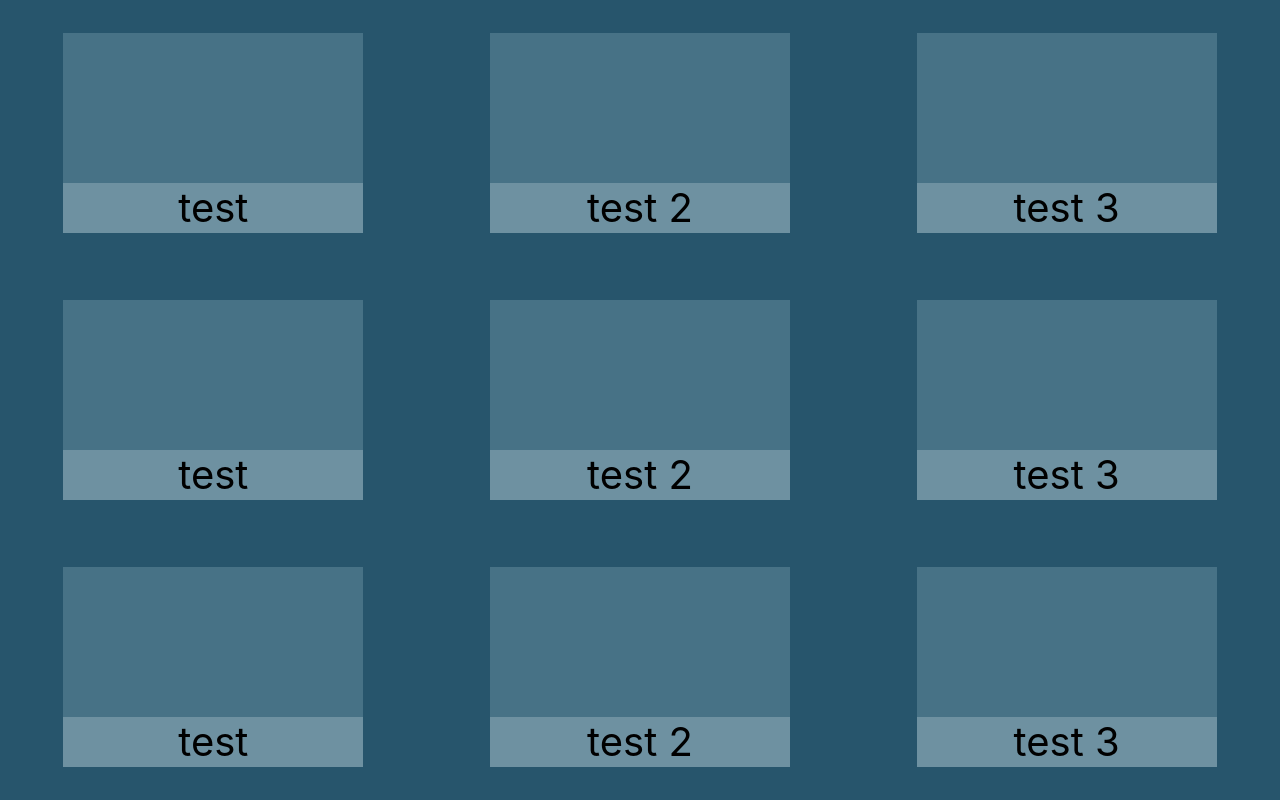
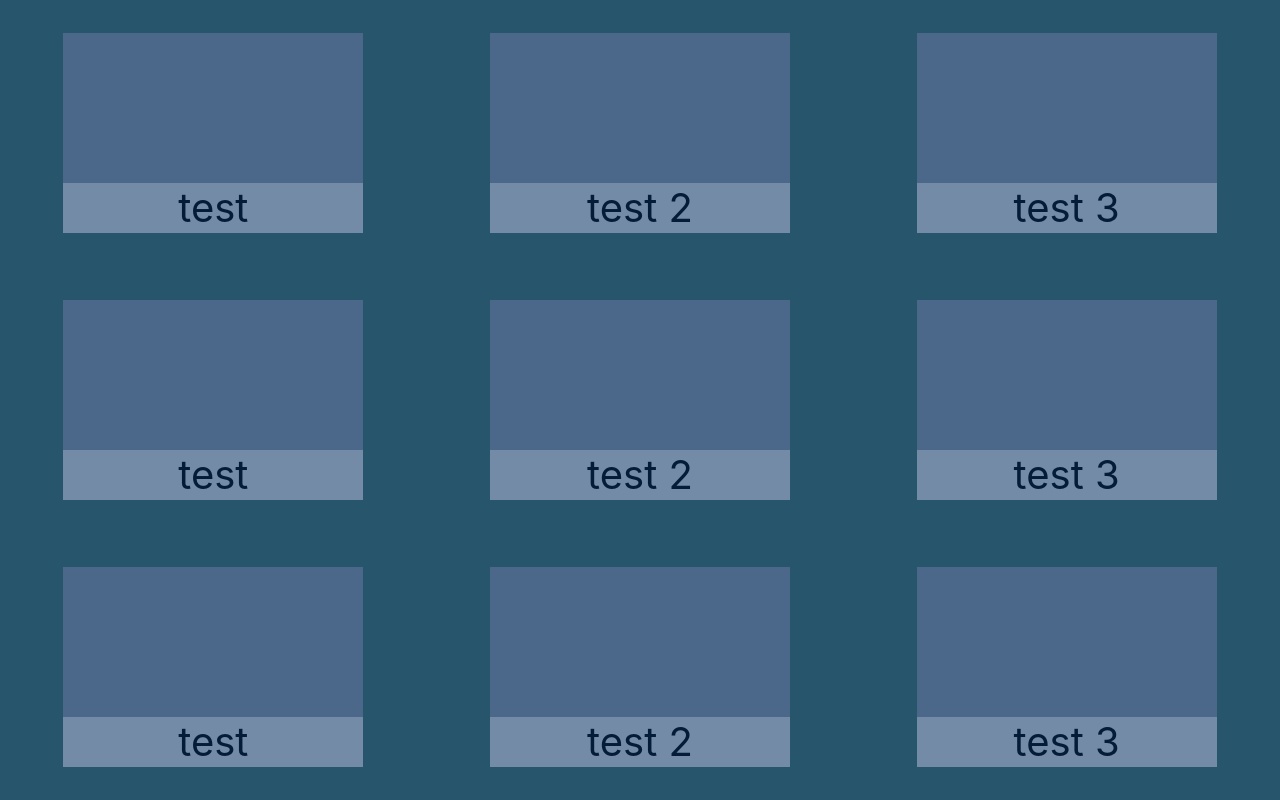
Before and after one commit to yodahekinsew/CreativeComputingWebsite, a React (Create React App) app in the folder creativecomputing/: page / in a window 1280 px wide. Built offline with nearby package versions, Linux system fonts and the light colour scheme.

Commit message:
made modules layout

```diff
--- a/creativecomputing/package.json
+++ b/creativecomputing/package.json
@@ -8,7 +8,8 @@
     "react": "^16.8.4",
     "react-dom": "^16.8.4",
     "react-redux": "^6.0.1",
-    "react-scripts": "^2.1.8"
+    "react-scripts": "^2.1.8",
+    "redux": "^4.0.1"
   },
   "scripts": {
     "start": "react-scripts start",
--- a/creativecomputing/src/actions/index.js
+++ b/creativecomputing/src/actions/index.js
@@ -1,4 +1,5 @@
-export const changeDisplay = (module) => ({
-  type: 'CHANGE_TAB',
+export const changeDisplay = (display, module) => ({
+  type: 'CHANGE_DISPLAY',
+  display: display,
   module: module,
 })
--- a/creativecomputing/src/components/home.js
+++ b/creativecomputing/src/components/home.js
@@ -3,6 +3,8 @@ import '../App.css';
 import Mission from "./mission.js"
 import Modules from './moduleLayout.js'
 import Projects from "./projects.js"
+import { connect } from 'react-redux';
+import {changeDisplay} from '../actions';
 
 class Home extends Component {
   constructor() {
@@ -11,11 +13,21 @@ class Home extends Component {
 
   render() {
     return (
-      <div style={{height:'100%', width:'100%', backgroundColor:'#27556c'}}>
+      <div style={{height:'100%', width:'100%', backgroundColor:'#27556c', position:'relative'}}>
         <Modules />
+
       </div>
     );
   }
 }
 
-export default Home
+const mapStateToProps = (state) => {
+  return {
+    display: state.newState.display,
+    module: state.newState.module,
+  }
+}
+
+const mapActionsToProps = {changeDisplay}
+
+export default connect(mapStateToProps, mapActionsToProps)(Home)
--- a/creativecomputing/src/components/module.js
+++ b/creativecomputing/src/components/module.js
@@ -7,28 +7,32 @@ import {changeDisplay} from '../actions';
 class Module extends Component {
   constructor() {
     super();
-    this.state = {display:false}
   }
 
   render() {
     return (
-      <div>
-        {
-          this.state.display
-          ?
-          <div style={{minHeight:'200px', height:'20vh', minWidth:'300px', width:'50vh', backgroundColor:'#477286'}}
-            onClick={()=>{this.setState({display:false})}}>
-          </div>
-          :
-          <div style={{minHeight:'200px', height:'10vh', minWidth:'300px', width:'20vh'}}
-            onClick={()=>{this.setState({display:true})}}>
-            <div style={{minWidth:'300px', width:'20vh', minHeight:'150px', height:'7.5vh', backgroundColor:'#477286'}}>
-            </div>
-            <div style={{minWidth:'300px', width:'20vh', minHeight:'50px', height:'2.5vh', backgroundColor:'#6e91a1', textAlign:'center', fontSize:'40px'}}>
-              {this.props.title}
-            </div>
-          </div>
-        }
+      <div style={{minHeight:'200px', height:'10vh', minWidth:'300px', width:'20vh'}}
+        onClick={()=>{
+          console.log(this.props.module);
+          if (!this.props.display) {
+            this.props.changeDisplay(true,
+            <div style={{minHeight:'600px', height:'100%', minWidth:'600px', width:'100vw', display:'flex', justifyContent:'center'}}>
+              <div style={{minHeight:'500px', height:'50vh',minWidth:'200px', width:'20vw', backgroundColor:'#abb7c6'}}>
+
+              </div>
+              <div style={{minHeight:'500px', height:'50vh', minWidth:'300px', width:'30vw', color: '#abb7c6', textAlign:'center', fontSize:'50px', backgroundColor:'#051c38'}}>
+                {this.props.title}
+              </div>
+            </div>);
+          } else {
+            this.props.changeDisplay(false, null);
+          }
+        }}>
+        <div style={{minWidth:'300px', width:'20vh', minHeight:'150px', height:'7.5vh', backgroundColor:'#4b688b'}}>
+        </div>
+        <div style={{minWidth:'300px', width:'20vh', minHeight:'50px', height:'2.5vh', backgroundColor:'#748ba7', textAlign:'center', fontSize:'40px', color:'#051c38'}}>
+          {this.props.title}
+        </div>
       </div>
     );
   }
@@ -37,6 +41,7 @@ class Module extends Component {
 const mapStateToProps = (state) => {
   return {
     display: state.newState.display,
+    module: state.newState.module,
   }
 }
 
--- a/creativecomputing/src/components/moduleLayout.js
+++ b/creativecomputing/src/components/moduleLayout.js
@@ -3,8 +3,10 @@ import '../App.css';
 import Mission from "./mission.js"
 import Module from "./module.js"
 import Projects from "./projects.js"
+import { connect } from 'react-redux';
+import {changeDisplay} from '../actions';
 
-class Home extends Component {
+class ModuleLayout extends Component {
   constructor() {
     super();
   }
@@ -27,9 +29,27 @@ class Home extends Component {
           <Module title="test 2"/>
           <Module title="test 3"/>
         </div>
+        <div style={{position:'absolute'}}>
+        {
+          this.props.display
+          ?
+          this.props.module
+          :
+          null
+        }
+        </div>
       </div>
     );
   }
 }
 
-export default Home
+const mapStateToProps = (state) => {
+  return {
+    display: state.newState.display,
+    module: state.newState.module,
+  }
+}
+
+const mapActionsToProps = {changeDisplay}
+
+export default connect(mapStateToProps, mapActionsToProps)(ModuleLayout)
--- a/creativecomputing/src/reducers/state.js
+++ b/creativecomputing/src/reducers/state.js
@@ -1,5 +1,6 @@
 const initialState = {
-  display:null
+  display:false,
+  module:null
 }
 
 const newState = (state = initialState, action) => {
@@ -7,6 +8,7 @@ const newState = (state = initialState, action) => {
     case 'CHANGE_DISPLAY':
       return Object.assign({}, state, {
         module: action.module,
+        display: action.display
       })
 
     default:
```
Also changed, not shown: 1 other file (tests, documents, lock files or other folders).
